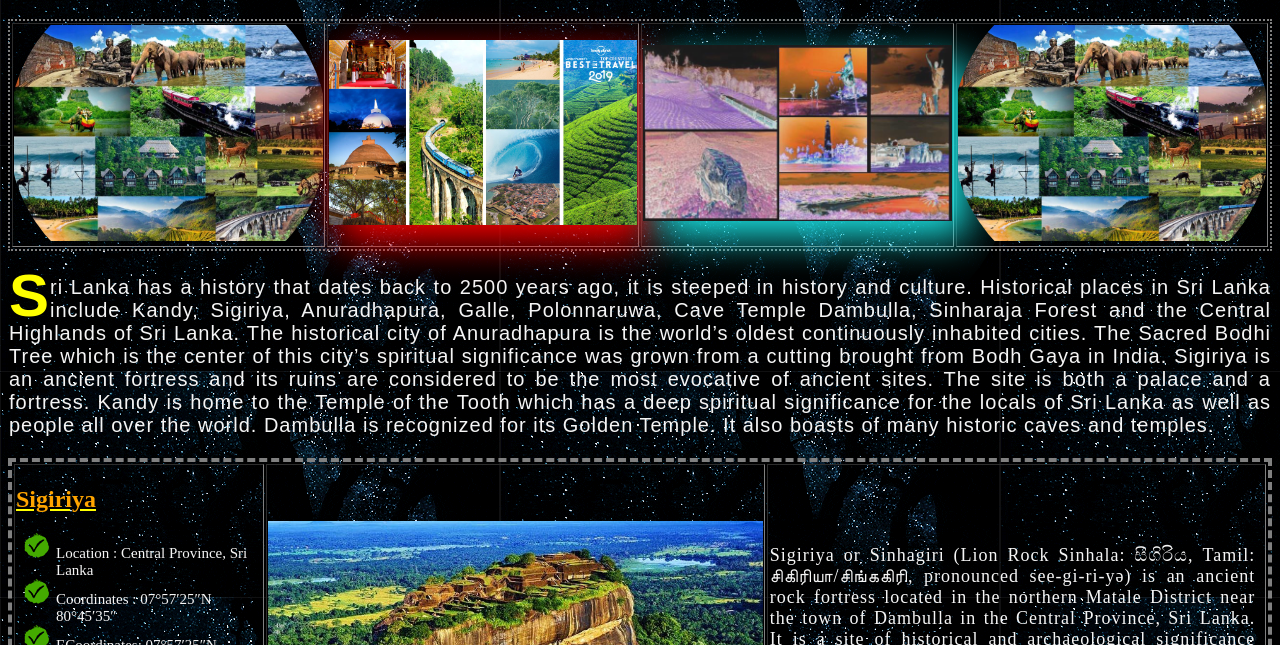
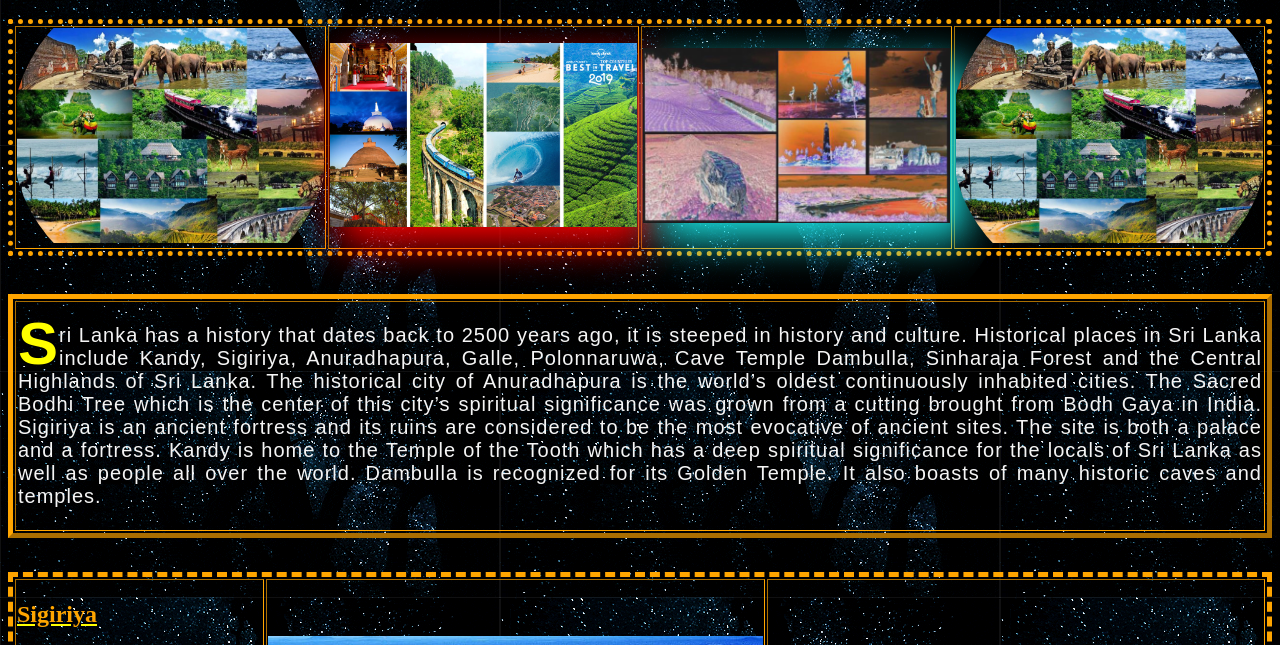
Before and after one commit to mgakr1993/csslearning, a plain HTML site: page index.html in a window 1280 px wide. Shown: the part 81-726 px from the top of the page. Drawn offline with Linux system fonts and the light colour scheme.

Commit message:
Update index.html

```diff
--- a/index.html
+++ b/index.html
@@ -43,6 +43,14 @@
 			text-decoration: underline;
 			text-decoration-color: yellow;
 		}
+
+		table{
+	  border-left-width: 5px;
+      border-right-width: 5px;
+      border-top-width: 5px;
+      border-bottom-width: 5px;
+      border-color: orange;
+		}
 </style>
 
 
@@ -65,10 +73,16 @@
 		<td width="25%">	<img style="clip-path: circle(60%);" width="100%" src="img/img04.jpg">	</td>
 	</tr>
 </table>
+<p></p>
+<table width="100%" border="2px" style=";border-style:outset ;">
+	<tr>
+		<td>
+<p class="class1">  <b style="float: left;font-size: 60px;line-height: 40px;color: yellow;">S</b>ri Lanka has a history that dates back to 2500 years ago, it is steeped in history and culture. Historical places in Sri Lanka include Kandy, Sigiriya, Anuradhapura, Galle, Polonnaruwa, Cave Temple Dambulla, Sinharaja Forest and the Central Highlands of Sri Lanka. The historical city of Anuradhapura is the world’s oldest continuously inhabited cities. The Sacred Bodhi Tree which is the center of this city’s spiritual significance was grown from a cutting brought from Bodh Gaya in India. Sigiriya is an ancient fortress and its ruins are considered to be the most evocative of ancient sites. The site is both a palace and a fortress. Kandy is home to the Temple of the Tooth which has a deep spiritual significance for the locals of Sri Lanka as well as people all over the world. Dambulla is recognized for its Golden Temple. It also boasts of many historic caves and temples.</p>
+	</td>
+</tr>
+</table>
 
-
-<p class="class1">  <b style="float: left;font-size: 60px;line-height: 40px;color: yellow;">S</b>ri Lanka has a history that dates back to 2500 years ago, it is steeped in history and culture. Historical places in Sri Lanka include Kandy, Sigiriya, Anuradhapura, Galle, Polonnaruwa, Cave Temple Dambulla, Sinharaja Forest and the Central Highlands of Sri Lanka. The historical city of Anuradhapura is the world’s oldest continuously inhabited cities. The Sacred Bodhi Tree which is the center of this city’s spiritual significance was grown from a cutting brought from Bodh Gaya in India. Sigiriya is an ancient fortress and its ruins are considered to be the most evocative of ancient sites. The site is both a palace and a fortress. Kandy is home to the Temple of the Tooth which has a deep spiritual significance for the locals of Sri Lanka as well as people all over the world. Dambulla is recognized for its Golden Temple. It also boasts of many historic caves and temples.
-</p>
+<p></p>
 
 <table width="100%" border="4px" style="border-style: dashed;">
 
```
